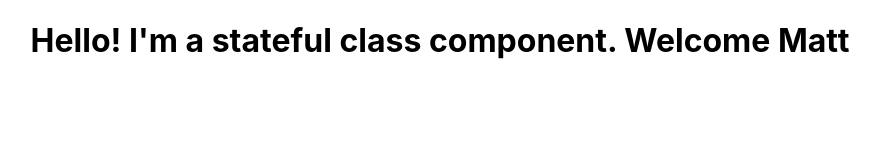
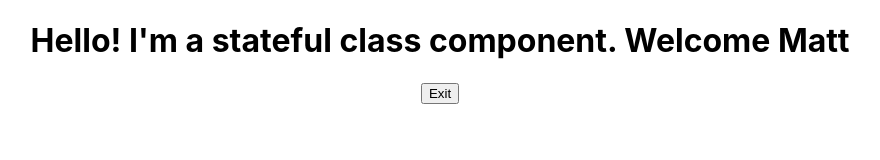
Before and after one commit to ChronoLogic12/ci-react-intro, a React (Create React App) app in the folder my-app/: page / in a window 1280 px wide. Shown: the top 160 px of the page, without its empty margins (200-1080 px from the left). Built offline with nearby package versions, Linux system fonts and the light colour scheme.

Commit message:
Create stateful greeting class component

```diff
--- a/my-app/src/App.js
+++ b/my-app/src/App.js
@@ -1,6 +1,6 @@
 import "./App.css";
 
-import FunctionGreetingWithProps from "./components/FunctionalGreetingWithProps";
+// import FunctionGreetingWithProps from "./components/FunctionalGreetingWithProps";
 import StatefulGreeting from "./components/StatefulGreeting";
 
 function App() {
--- a/my-app/src/components/StatefulGreeting.jsx
+++ b/my-app/src/components/StatefulGreeting.jsx
@@ -1,11 +1,29 @@
 import React from "react";
 
 class StatefulGreeting extends React.Component {
+	constructor(props) {
+		super(props);
+		this.state = {
+			introduction: "Hello!",
+			buttonText: "Exit",
+		};
+	}
+
+	handleClick = () => {
+		this.setState({
+			introduction: "Goodbye!",
+			buttonText: "Enter",
+		});
+	};
+
 	render() {
 		return (
-			<h1>
-				Hello! {this.props.greeting}. Welcome {this.props.name}
-			</h1>
+			<div>
+				<h1>
+					{this.state.introduction} {this.props.greeting}. Welcome {this.props.name}
+				</h1>
+				<button onClick={() => this.handleClick()}>{this.state.buttonText}</button>
+			</div>
 		);
 	}
 }
```
Also changed, not shown: 1 other file (tests, documents, lock files or other folders).
